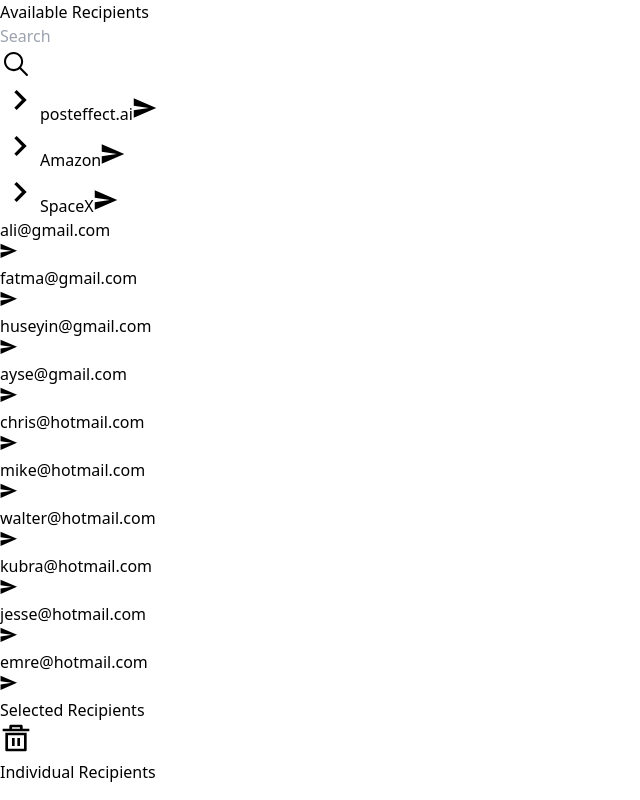
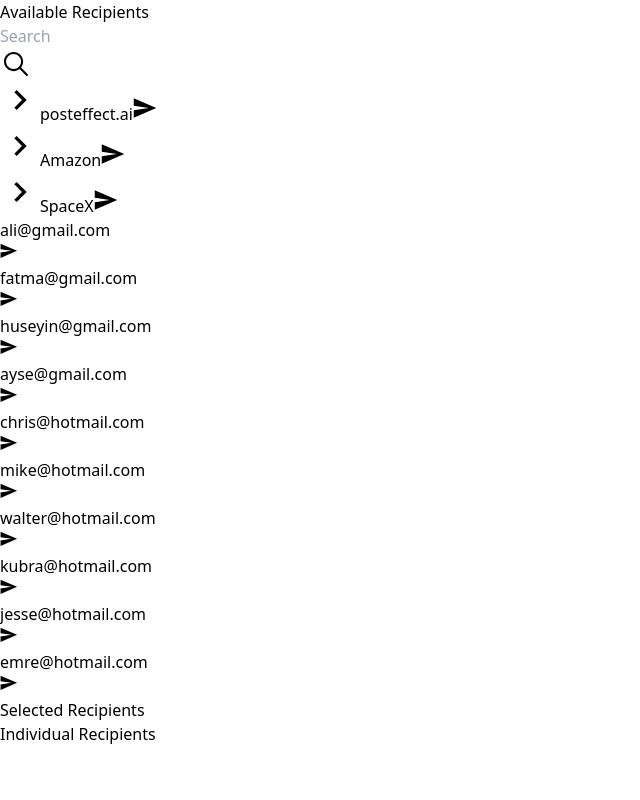
Before and after one commit to Sametcan7/EmailManager, a React (Vite) app: page / in a window 1280 px wide. Shown: the whole page, without its empty margins (0-640 px from the left). Built offline with nearby package versions, Linux system fonts and the light colour scheme.

Commit message:
Update SelectedRecipients.jsx

```diff
--- a/src/components/selected-recipients/SelectedRecipients.jsx
+++ b/src/components/selected-recipients/SelectedRecipients.jsx
@@ -24,11 +24,13 @@ export default function SelectedRecipients() {
         <h1 className="text-blue-400 text-2xl font-bold mb-4">
           Selected Recipients
         </h1>
-        <button className="ml-auto" onClick={() => HandleDeleteAll()}>
-          <IconContext.Provider value={{ size: "2rem" }}>
-            <RiDeleteBin5Line />
-          </IconContext.Provider>
-        </button>
+         {companyContext.length > 0 || individualContext.length > 0 ? (
+          <button className="ml-auto" onClick={() => HandleDeleteAll()}>
+            <IconContext.Provider value={{ size: "2rem" }}>
+              <RiDeleteBin5Line />
+            </IconContext.Provider>
+          </button>
+        ) : null}
         <div className="ml-[20px] w-4/5">
           {companyContext?.map((email) => (
             <CompanyRecipient
```
